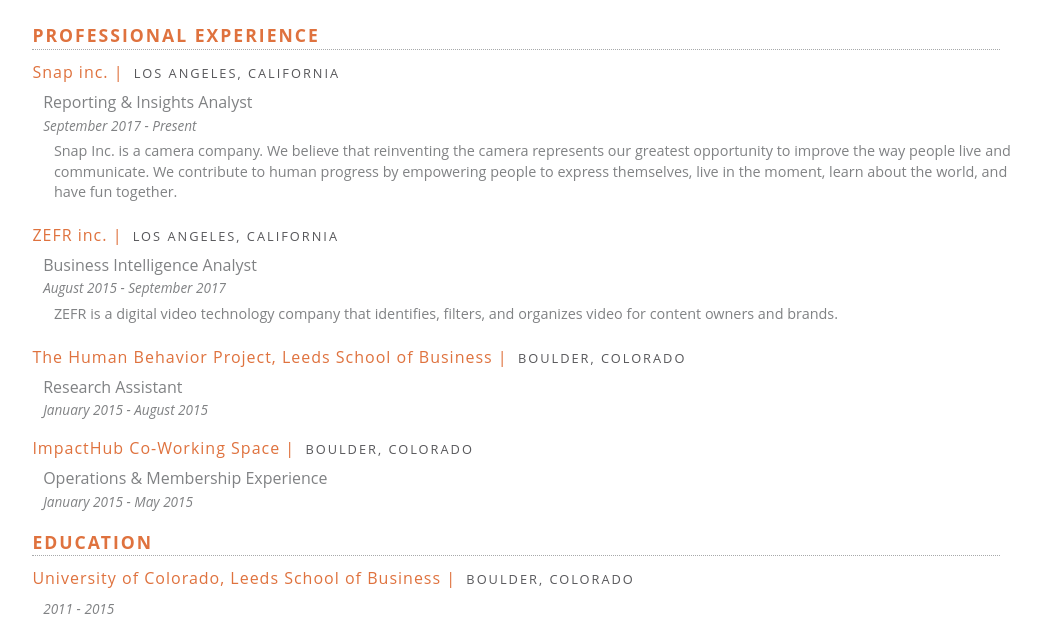
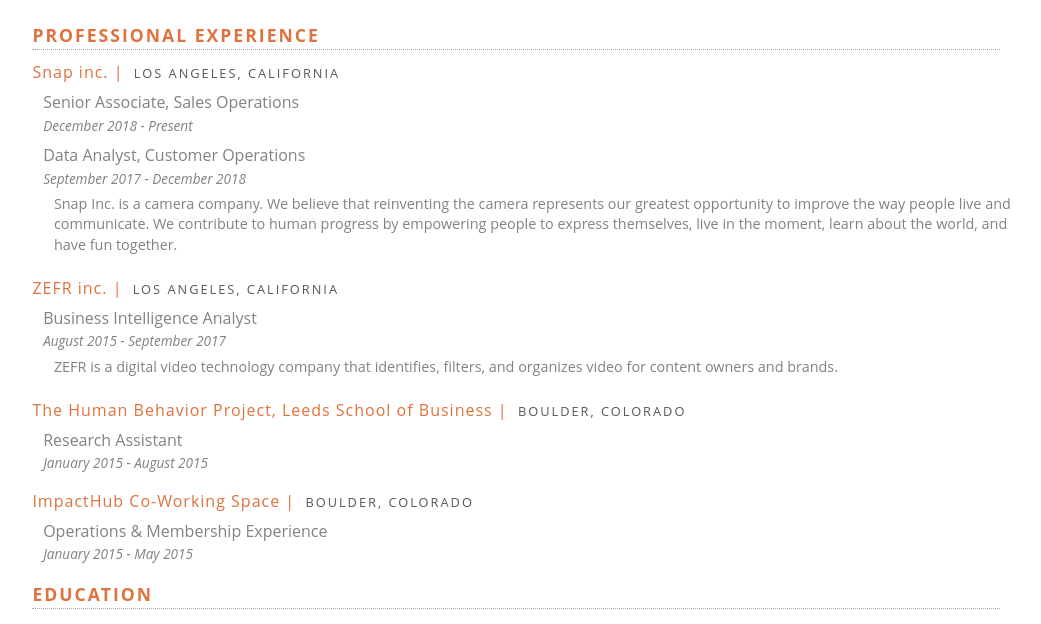
Before and after one commit to cameronhobbs/cameronhobbs.github.io, a plain HTML site: page index.html in a window 1280 px wide. Shown: the part 144-768 px from the top of the page, without its empty margins (70-1111 px from the left). Drawn offline with Linux system fonts and the light colour scheme.

Commit message:
Update index.html

```diff
--- a/index.html
+++ b/index.html
@@ -17,7 +17,8 @@
   <section class="content">
         <h2 class="category-headers">Professional Experience</h2><hr>
      <a class="primary-titles" href="https://snap.com/" target="_blank">Snap inc. | <span class="location">Los Angeles, California</p></a>
-        <p class="category-details">Reporting & Insights Analyst<br/><span class="timeline">September 2017 - Present</span></p>
+        <p class="category-details">Senior Associate, Sales Operations<br/><span class="timeline">December 2018 - Present</span></p>
+    <p class="category-details">Data Analyst, Customer Operations<br/><span class="timeline">September 2017 - December 2018</span></p>
         <p class="category-description">Snap Inc. is a camera company. We believe that reinventing the camera represents our greatest opportunity to improve the way people live and communicate. We contribute to human progress by empowering people to express themselves, live in the moment, learn about the world, and have fun together.</p>
         <a class="primary-titles" href="https://zefr.com/" target="_blank">ZEFR inc. | <span class="location">Los Angeles, California</p></a>
         <p class="category-details">Business Intelligence Analyst<br/><span class="timeline">August 2015 - September 2017</span></p>
```
